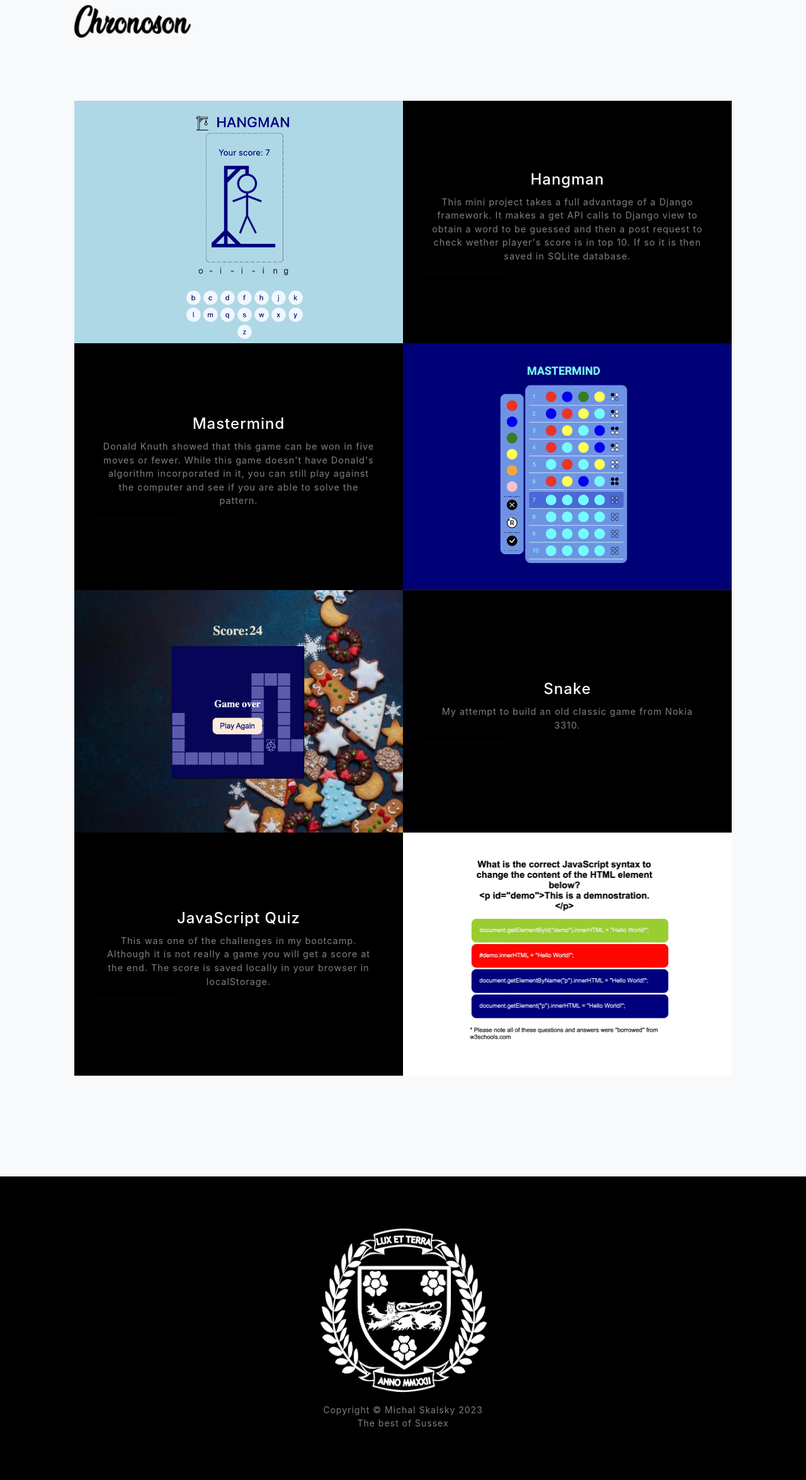
After one commit to Michalous/personal_portfolio, a Django app: template portfolio/templates/portfolio/games.html in a window 1280 px wide. The commit adds this page. Shown: the whole page at 63% size. Run offline with Django 3.2, Linux system fonts and the light colour scheme; the template is opened without the code that fills it, so the values that code supplies are empty.

Commit message:
project section complete

```diff
--- a/portfolio/static/portfolio/assets/Hangman/logic.js
+++ b/portfolio/static/portfolio/assets/Hangman/logic.js
@@ -25,7 +25,7 @@ document.addEventListener('DOMContentLoaded', function() {
         $(document).ready(function() {
         $('#letters').empty()
         $('#save_name').hide()
-        $('.container').hide()
+        $('.container-hanged').hide()
         $('#play_again_btn').hide()
         $('.container_win').hide()
         $('#play_again_win').hide()
@@ -102,7 +102,7 @@ document.addEventListener('DOMContentLoaded', function() {
     function isGameOver() {
         if (wrong_guesses >= 8) {
             $('#container').hide()
-            $('.container').show()
+            $('.container-hanged').show()
             $('#play_again_btn').show()
             $('#letters').hide()
             $('#display_word').text(word_to_guess)
--- /dev/null
+++ b/portfolio/templates/portfolio/games.html
@@ -0,0 +1,78 @@
+{% extends 'portfolio/layout.html' %}
+{% load static %}
+
+{% block title %}Games{% endblock %}
+
+{% block links %}
+<link href="{% static 'portfolio/boot/styles.css' %}" rel="stylesheet" />
+<link rel="stylesheet" href="{% static 'portfolio/boot/custom.css' %}">
+{% endblock %}
+
+
+{% block main %}
+
+    <section class="projects-section bg-light" id="projects">
+        <div class="container px-4 px-lg-5">
+            <!-- Project One Row-->
+            <div class="row gx-0 mb-5 mb-lg-0 justify-content-center">
+                <div class="col-lg-6 project-image"><a href="{% url 'hangman' %}"><img loading="lazy" class="img-fluid" src="{% static 'portfolio/assets/hangman.jpeg' %}" alt="Blackberry on a wooden spoon" /></a></div>
+                <div class="col-lg-6">
+                    <div class="bg-black text-center h-100 project">
+                        <div class="d-flex h-100">
+                            <div class="project-text w-100 my-auto text-center text-lg-left">
+                                <h4 class="text-white">Hangman</h4>
+                                <p class="mb-0 text-white-50">This mini project takes a full advantage of a Django framework. It makes a get API calls to Django view to obtain a word to be guessed and then a post request to check wether player's score is in top 10. If so it is then saved in SQLite database.</p>
+                                <hr class="d-none d-lg-block mb-0 ms-0" />
+                            </div>
+                        </div>
+                    </div>
+                </div>
+            </div>
+            <!-- Project Two Row-->
+            <div class="row gx-0 justify-content-center">
+                <div class="col-lg-6 project-image"><a href="https://michalous.github.io/mastermind/"><img loading="lazy" class="img-fluid" src="{% static 'portfolio/assets/mastermind.jpeg' %}" alt="Glass of blackberry gin" /></a></div>
+                <div class="col-lg-6 order-lg-first">
+                    <div class="bg-black text-center h-100 project">
+                        <div class="d-flex h-100">
+                            <div class="project-text w-100 my-auto text-center text-lg-right">
+                                <h4 class="text-white">Mastermind</h4>
+                                <p class="mb-0 text-white-50">Donald Knuth showed that this game can be won in five moves or fewer. While this game doesn't have Donald's algorithm incorporated in it, you can still play against the computer and see if you are able to solve the pattern.</p>
+                                <hr class="d-none d-lg-block mb-0 me-0" />
+                            </div>
+                        </div>
+                    </div>
+                </div>
+            </div>
+            <!-- Project Three Row-->
+            <div class="row gx-0 mb-5 mb-lg-0 justify-content-center">
+              <div class="col-lg-6 project-image"><a href="https://michalous.github.io/lightlander-website/snake.html"><img loading="lazy" class="img-fluid" src="{% static 'portfolio/assets/snake.jpeg' %}" alt="Blackberry on a wooden spoon" /></a></div>
+              <div class="col-lg-6">
+                  <div class="bg-black text-center h-100 project">
+                      <div class="d-flex h-100">
+                          <div class="project-text w-100 my-auto text-center text-lg-left">
+                              <h4 class="text-white">Snake</h4>
+                              <p class="mb-0 text-white-50">My attempt to build an old classic game from Nokia 3310.</p>
+                              <hr class="d-none d-lg-block mb-0 ms-0" />
+                          </div>
+                      </div>
+                  </div>
+              </div>
+          </div>
+          <!-- Project Four Row-->
+          <div class="row gx-0 justify-content-center">
+              <div class="col-lg-6 project-image"><a href="https://michalous.github.io/js-quiz/"><img loading="lazy" class="img-fluid" src="{% static 'portfolio/assets/js-quiz.jpeg' %}" alt="Glass of blackberry gin" /></a></div>
+              <div class="col-lg-6 order-lg-first">
+                  <div class="bg-black text-center h-100 project">
+                      <div class="d-flex h-100">
+                          <div class="project-text w-100 my-auto text-center text-lg-right">
+                              <h4 class="text-white">JavaScript Quiz</h4>
+                              <p class="mb-0 text-white-50">This was one of the challenges in my bootcamp. Although it is not really a game you will get a score at the end. The score is saved locally in your browser in localStorage.</p>
+                              <hr class="d-none d-lg-block mb-0 me-0" />
+                          </div>
+                      </div>
+                  </div>
+              </div>
+          </div>
+        </div>
+    </section>
+{% endblock %}
--- a/portfolio/templates/portfolio/layout.html
+++ b/portfolio/templates/portfolio/layout.html
@@ -17,7 +17,6 @@
         <!-- Navigation-->
         <nav class="navbar navbar-expand-lg navbar-light fixed-top" id="mainNav">
             <div class="container px-4 px-lg-5">
-                <!--<a class="navbar-brand" href="#page-top">Start Bootstrap</a>-->
                 <div class="navbar-brand">
                     <a clas="logo-text" href="{% url 'index' %}"><img class="logo-text" src="{% static 'portfolio/assets/index/text-1666295944204.png' %}" alt="Lightlander text"></a>
                 </div>
--- a/portfolio/urls.py
+++ b/portfolio/urls.py
@@ -4,6 +4,7 @@ from . import views
 urlpatterns = [
     path("", views.index, name="index"),
     path("data-visualization", views.data_visualization, name="data-visualization"),
+    path("games", views.games, name="games"),
     path("hangman", views.hangman, name="hangman"),
     path("hangman-endpoint", views.hangman_endpoint, name="hangman-endpoint"),
     path("hangman-leaderboard", views.hangman_leaderboard, name="hangman-leaderboard")
--- a/portfolio/views.py
+++ b/portfolio/views.py
@@ -28,6 +28,9 @@ def index(request):
 
 def data_visualization(request):
     return render(request, "portfolio/data-visualization.html")
+
+def games(request):
+    return render(request, "portfolio/games.html")
 
 def hangman(request):
     return render(request, "portfolio/hangman.html")
```
Also changed, not shown: portfolio/static/portfolio/assets/Hangman/styles.css (+7 -2 lines), portfolio/templates/portfolio/hangman.html (+24 -10 lines), portfolio/templates/portfolio/index.html (+7 -22 lines), portfolio/static/portfolio/assets/hangman.jpeg (added), portfolio/static/portfolio/assets/js-quiz.jpeg (added), portfolio/static/portfolio/assets/snake.jpeg (added).
